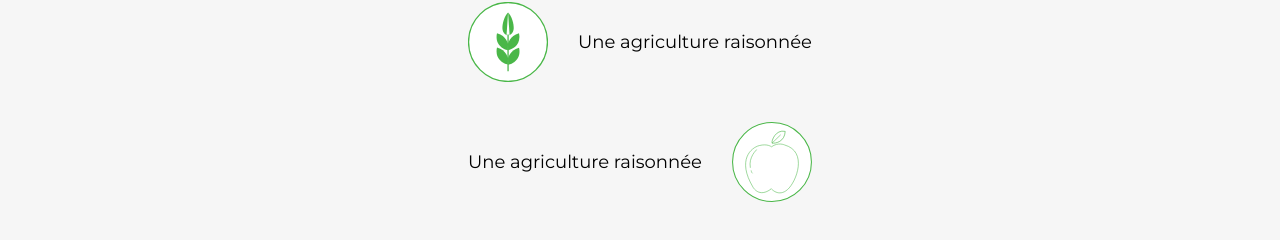
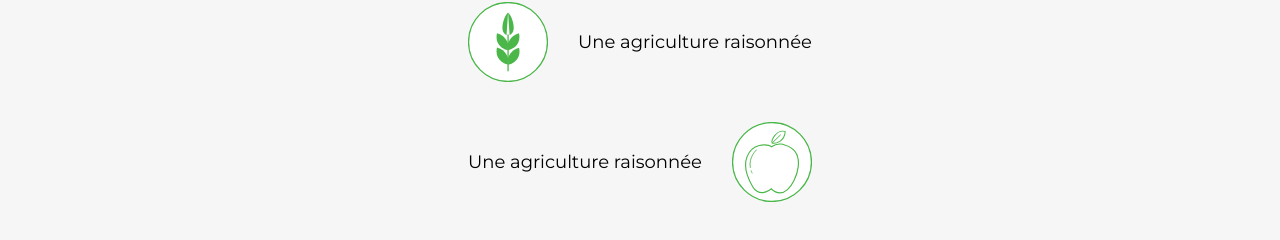
Before and after one commit to AlexisC73/agriculture, a Next.js app: page / in a window 1280 px wide. Shown: the part 910-1150 px from the top of the page. Built offline with nearby package versions, Linux system fonts and the light colour scheme.

Commit message:
leger fix stroke

```diff
--- a/Components/assets/icon/Apple.tsx
+++ b/Components/assets/icon/Apple.tsx
@@ -4,26 +4,26 @@ export default function Apple () {
         <svg width="100%" height="100%" viewBox="0 0 1064 1064" version="1.1">
             <g transform="matrix(1,0,0,1,-301.396,-301.396)">
                 <g transform="matrix(0.868564,0,0,0.868564,92.6691,162.26)">
-                    <circle cx="852.746" cy="772.624" r="604.038" fill='white' stroke='currentColor' strokeWidth='16px'/>
+                    <circle cx="852.746" cy="772.624" r="604.038" fill='white' stroke='currentColor' strokeWidth='20px'/>
                 </g>
                 <g id="Pomme" transform="matrix(1,0,0,1,-8.89329,178.37)">
                     <path
                         d="M835.44,453.013C835.44,453.013 782.976,408.532 673.008,436.554C563.04,464.576 375.395,627.543 587.862,986.454C587.862,986.454 666.985,1140.17 833.333,1011.34C833.333,1011.34 929.336,1125.94 1048.58,1022.19C1167.82,918.446 1320.86,515.62 1010.49,428.695C1010.49,428.695 925.68,387.191 835.44,453.013Z"
-                        fill='none' stroke='currentColor' strokeWidth='7px'/>
+                        fill='none' stroke='currentColor' strokeWidth='15px'/>
                     <g transform="matrix(0.956419,0.291998,-0.321501,1.05305,274.412,-255.283)">
                         <path d="M568.293,548.288C568.293,548.288 487.159,665.071 556.128,783.463" fill='none'
-                              stroke='currentColor' strokeWidth='6px'/>
+                              stroke='currentColor' strokeWidth='10px'/>
                     </g>
                     <g transform="matrix(0.959793,0.280709,-0.280709,0.959793,239.736,-185.053)">
                         <path d="M579.917,821.885C579.917,821.885 588.252,846.598 607.945,854.46" fill='none'
-                              stroke='currentColor' strokeWidth='6px'/>
+                              stroke='currentColor' strokeWidth='10px'/>
                     </g>
                     <g transform="matrix(0.483017,0.135204,-0.135204,0.483017,559.002,-265.438)">
                         <path
                             d="M906.46,1132.82C869.358,1084.81 892.238,752.287 1157.18,738.871C1216.65,1007.91 1002.86,1116.07 906.46,1132.82Z"
-                            fill='none' stroke='currentColor' strokeWidth='15px'/>
+                            fill='none' stroke='currentColor' strokeWidth='25px'/>
                     </g>
-                    <path d="M842.227,404.888L958.117,292.52" fill='none' stroke='currentColor' strokeWidth='7px'/>
+                    <path d="M842.227,404.888L958.117,292.52" fill='none' stroke='currentColor' strokeWidth='13px'/>
                 </g>
             </g>
         </svg>
```
